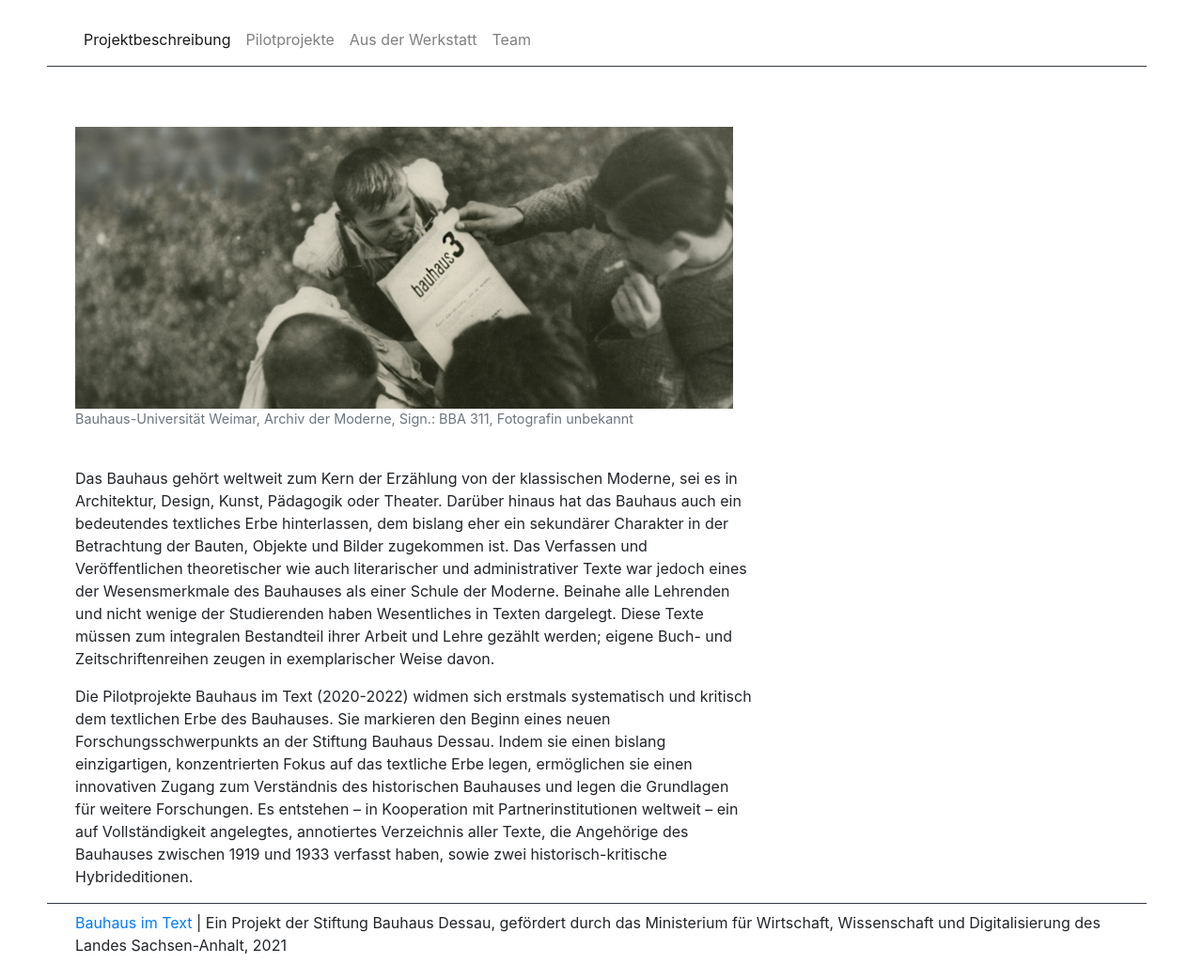
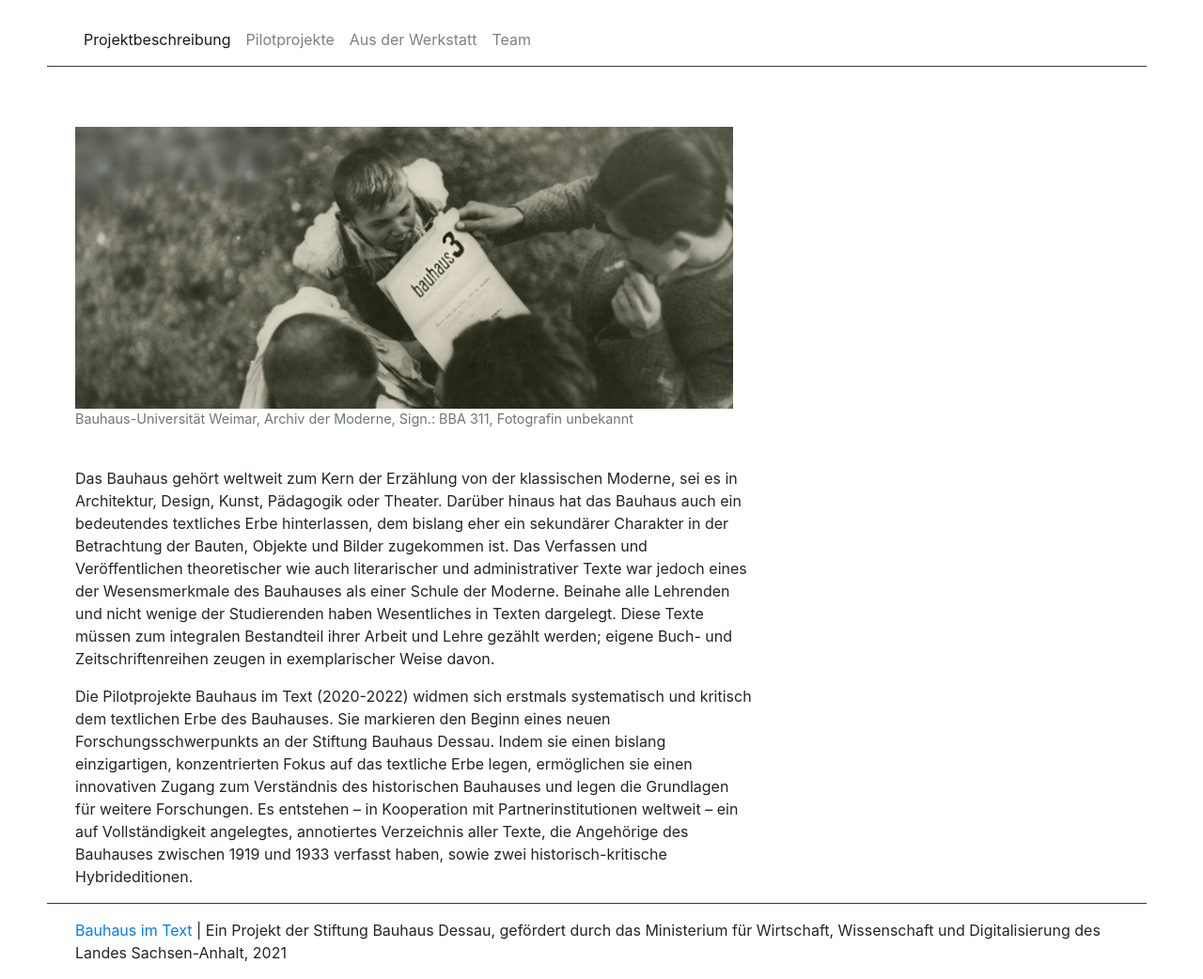
Before and after one commit to Bauhaus-im-Text/internetauftritt, a Jekyll site: the page built from pages/index.md, in a window 1280 px wide. Shown: the whole page at 94% size. Built offline with Jekyll 4.4.1, drawn with Linux system fonts in a browser that asks for light colours.

Commit message:
Update footer.html

```diff
--- a/_includes/template/footer.html
+++ b/_includes/template/footer.html
@@ -1,5 +1,5 @@
 <footer class="mt-auto border-top border-dark bg-white">
-    <div class="container my-2">
+    <div class="container my-3">
         <p><a href="{{ '/' | relative_url }}">{{ site.title }}</a> | {{ site.description }}, {{ site.author }} {{ site.year }}</p>
     </div>
 </footer>
```
